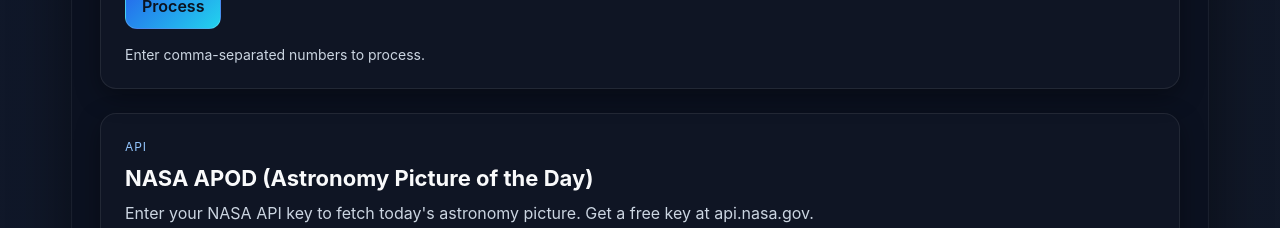
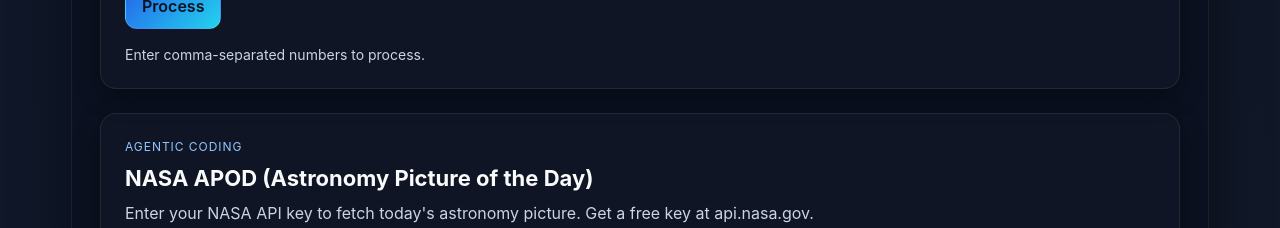
Before and after one commit to EmmanueleVilla/copilot-examples, a React (Vite) app: page / in a window 1280 px wide. Shown: the part 1360-1588 px from the top of the page. Built offline with nearby package versions, Linux system fonts and the light colour scheme.

Commit message:
fix: update header text in ApodFetcher component for clarity

```diff
--- a/src/components/ApodFetcher.jsx
+++ b/src/components/ApodFetcher.jsx
@@ -13,7 +13,7 @@
   return (
     <section id="apod" className="card">
       <header className="card-header">
-        <p className="eyebrow">API</p>
+        <p className="eyebrow">Agentic coding</p>
         <h2 className="card-title">NASA APOD (Astronomy Picture of the Day)</h2>
         <p className="card-subhead">
           Enter your NASA API key to fetch today's astronomy picture. Get a free key at api.nasa.gov.
```
Also changed, not shown: 1 other file (tests, documents, lock files or other folders).
